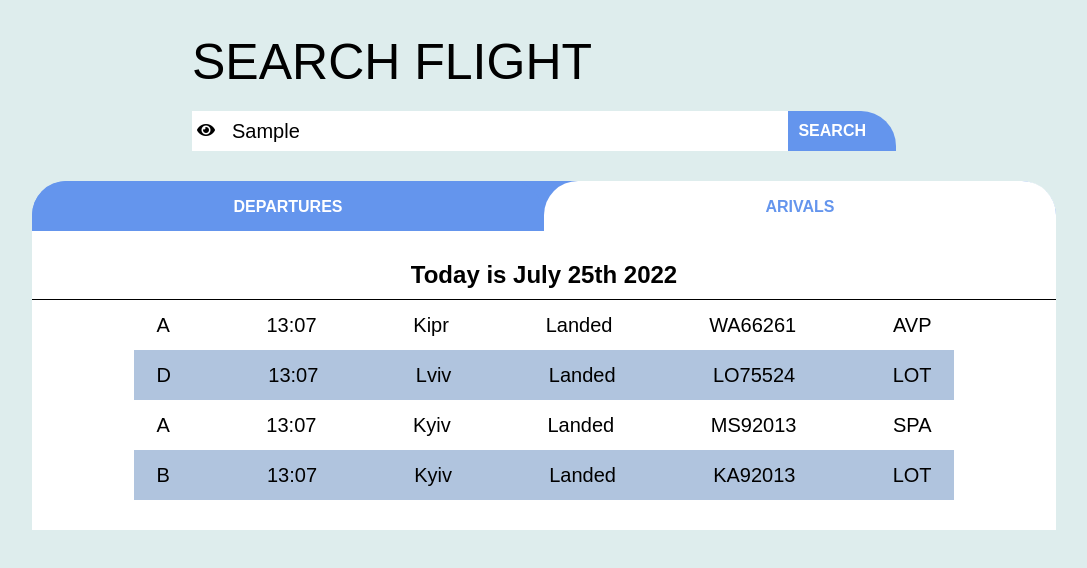
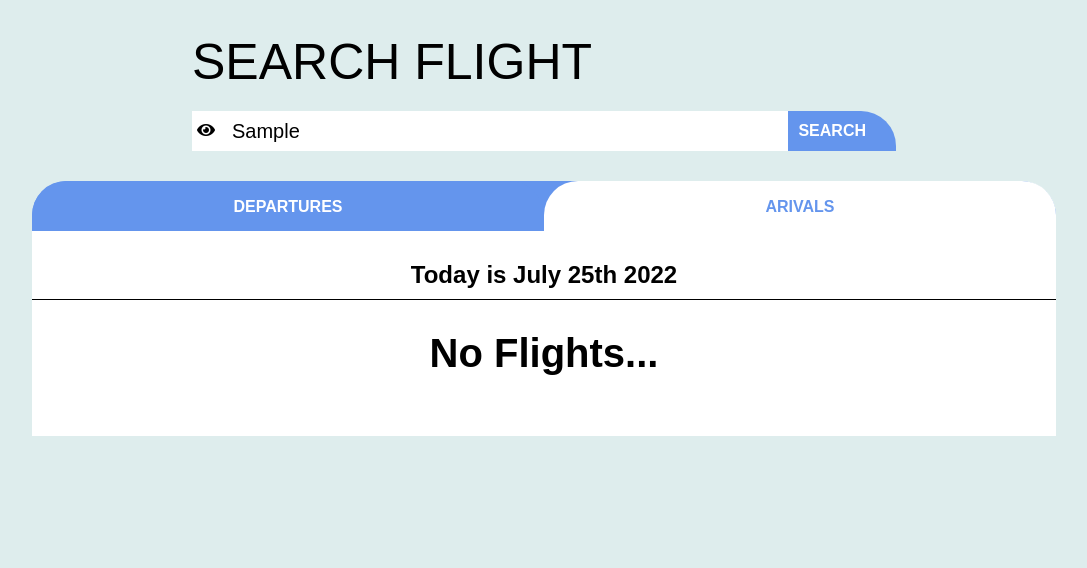
Before and after one commit to Beth13/react-redux-airport, a React app: page / in a window 1280 px wide. Both pictures are taken after typing "Sample" into the empty fields and a click on the button "SEARCH". Shown: the top 568 px of the page, without its empty margins (96-1183 px from the left). Built offline with nearby package versions, Linux system fonts and the light colour scheme.

Commit message:
added searching and no flights component

```diff
--- a/package.json
+++ b/package.json
@@ -34,6 +34,7 @@
     "react": "^16.14.0",
     "react-dom": "^16.14.0",
     "react-redux": "^7.2.8",
+    "react-router-dom": "^6.3.0",
     "redux": "^4.0.5",
     "redux-thunk": "^2.3.0",
     "reselect": "^4.1.6"
--- a/src/App.jsx
+++ b/src/App.jsx
@@ -1,12 +1,43 @@
-import React from "react";
+import React, { useState } from "react";
 import FlightList from "./components/flightList/FlightList";
 import Search from "./components/search/Search";
+import { arrivals } from "./utils/arrivals";
+import { departures } from "./utils/departures";
 
 const App = () => {
+  const [flightValue, setFlightValue] = useState("");
+
+  // const [arrivalsFlight, setArrivalsFlight] = useState(arrivals);
+  // const [departuresFlight, setDeparturesFlight] = useState(departures);
+
+  const onSearchArrival = (flightValue) => {
+    const findedArrival = arrivals.filter((flight) =>
+      flight.flightId.toLowerCase().includes(flightValue.toLowerCase())
+    );
+
+    return findedArrival;
+  };
+
+  const onSearchDep = (flightValue) => {
+    const findedDep = departures.filter((flight) =>
+      flight.flightId.toLowerCase().includes(flightValue.toLowerCase())
+    );
+
+    return findedDep;
+  };
+
   return (
     <div className="page">
-      <Search />
-      <FlightList />
+      <Search
+        onSearchArrival={onSearchArrival}
+        flightValue={flightValue}
+        setFlightValue={setFlightValue}
+      />
+      <FlightList
+        flightValue={flightValue}
+        onSearchDep={onSearchDep}
+        onSearchArrival={onSearchArrival}
+      />
     </div>
   );
 };
--- a/src/components/flightList/FlightList.jsx
+++ b/src/components/flightList/FlightList.jsx
@@ -5,7 +5,7 @@ import FlightTableArrivals from "./flightTable/flightTableArrivals/FlightTableAr
 import "./flightList.scss";
 import FlightTableDep from "./flightTable/flightTableDep/FlightTableDep";
 
-const FlightList = () => {
+const FlightList = ({ flightValue, onSearchArrival, onSearchDep }) => {
   const [isClickedDep, setIsClickedDep] = useState(false);
   const [isClickedArr, setIsClickedArr] = useState(true);
 
@@ -27,8 +27,15 @@ const FlightList = () => {
         handleClickDep={handleClickDep}
         handleClickArr={handleClickArr}
       />
-      {isClickedDep && <FlightTableDep />}
-      {isClickedArr && <FlightTableArrivals />}
+      {isClickedDep && (
+        <FlightTableDep onSearchDep={onSearchDep} flightValue={flightValue} />
+      )}
+      {isClickedArr && (
+        <FlightTableArrivals
+          flightValue={flightValue}
+          onSearchArrival={onSearchArrival}
+        />
+      )}
     </div>
   );
 };
--- a/src/components/flightList/flightTable.scss
+++ b/src/components/flightList/flightTable.scss
@@ -10,6 +10,12 @@
     border-bottom: 1px solid black;
     width: 100%;
     text-align: center;
+  }
+
+  &__no-flight {
+    font-size: 40px;
+    font-weight: 700;
+    margin: auto;
   }
 }
 
--- a/src/components/flightList/flightTable/flightTableArrivals/FlightTableArrivals.jsx
+++ b/src/components/flightList/flightTable/flightTableArrivals/FlightTableArrivals.jsx
@@ -1,27 +1,33 @@
 import React from "react";
 import moment from "moment";
-import { arrivals } from "../../../../utils/arrivals";
 
 import "../../flightTable.scss";
+import NoFlightTable from "../noFlightTable/NoFlightTable";
 
-const FlightTableArrivals = () => {
+const FlightTableArrivals = ({ flightValue, onSearchArrival }) => {
   return (
     <div className="flight">
       <h2 className="flight__today-day">{`Today is ${moment(new Date()).format(
         "MMMM Do YYYY"
       )}`}</h2>
+      {onSearchArrival(flightValue).length !== 0 ? (
         <ul className="flight-list">
-        {arrivals.map((flight) => (
+          {onSearchArrival(flightValue).map((flight) => (
             <li className="flight-list__item" key={flight.flightId}>
               <span className="flight-list__item_span">{flight.terminal}</span>
               <span className="flight-list__item_span">{flight.time}</span>
-            <span className="flight-list__item_span">{flight.destination}</span>
+              <span className="flight-list__item_span">
+                {flight.destination}
+              </span>
               <span className="flight-list__item_span">{flight.status}</span>
               <span className="flight-list__item_span">{flight.flightId}</span>
               <span className="flight-list__item_span">{flight.company}</span>
             </li>
           ))}
         </ul>
+      ) : (
+        <NoFlightTable />
+      )}
     </div>
   );
 };
--- a/src/components/flightList/flightTable/flightTableDep/FlightTableDep.jsx
+++ b/src/components/flightList/flightTable/flightTableDep/FlightTableDep.jsx
@@ -1,27 +1,33 @@
 import React from "react";
 import moment from "moment";
-import { departures } from "../../../../utils/departures";
 
 import "../../flightTable.scss";
+import NoFlightTable from "../noFlightTable/NoFlightTable";
 
-const FlightTableDep = () => {
+const FlightTableDep = ({ onSearchDep, flightValue }) => {
   return (
     <div className="flight">
       <h2 className="flight__today-day">{`Today is ${moment(new Date()).format(
         "MMMM Do YYYY"
       )}`}</h2>
+      {onSearchDep(flightValue).length !== 0 ? (
         <ul className="flight-list">
-        {departures.map((flight) => (
+          {onSearchDep(flightValue).map((flight) => (
             <li className="flight-list__item" key={flight.flightId}>
               <span className="flight-list__item_span">{flight.terminal}</span>
               <span className="flight-list__item_span">{flight.time}</span>
-            <span className="flight-list__item_span">{flight.destination}</span>
+              <span className="flight-list__item_span">
+                {flight.destination}
+              </span>
               <span className="flight-list__item_span">{flight.status}</span>
               <span className="flight-list__item_span">{flight.flightId}</span>
               <span className="flight-list__item_span">{flight.company}</span>
             </li>
           ))}
         </ul>
+      ) : (
+        <NoFlightTable />
+      )}
     </div>
   );
 };
--- /dev/null
+++ b/src/components/flightList/flightTable/noFlightTable/NoFlightTable.jsx
@@ -0,0 +1,13 @@
+import React from "react";
+
+import "../../flightTable.scss";
+
+const NoFlightTable = () => {
+  return (
+    <div className="flight">
+      <div className="flight__no-flight">No Flights...</div>
+    </div>
+  );
+};
+
+export default NoFlightTable;
--- a/src/components/search/Search.jsx
+++ b/src/components/search/Search.jsx
@@ -2,7 +2,11 @@ import React from "react";
 
 import "./search.scss";
 
-const Search = () => {
+const Search = ({ onSearchArrival, setFlightValue, flightValue }) => {
+  const handleChange = (event) => {
+    setFlightValue(event.target.value);
+  };
+
   return (
     <div className="search__page">
       <h1 className="search__title">Search flight</h1>
@@ -11,10 +15,17 @@ const Search = () => {
           <i className="fas fa-eye"></i>
         </span>
         <input
+          onChange={handleChange}
+          value={flightValue}
           className="search__area-input"
           placeholder="Airline, destination or flight #"
         />
-        <button className="search__area-btn">Search</button>
+        <button
+          className="search__area-btn"
+          onClick={() => onSearchArrival(flightValue)}
+        >
+          Search
+        </button>
       </div>
     </div>
   );
```
Lines whose indentation alone changed are shown as unchanged.
